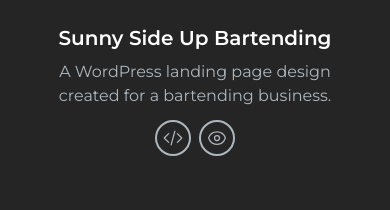
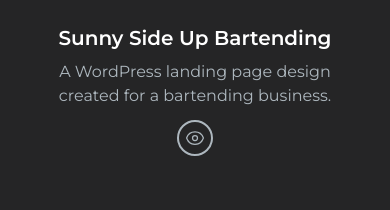
Before and after one commit to mirimar8/portfolio, a Next.js app: page / in a window 390 px wide. Shown: the part 3160-3370 px from the top of the page. Built offline with nearby package versions, Linux system fonts and the light colour scheme.

Commit message:
Add conditional rendering on mobile view for the projects card icons

```diff
--- a/app/components/ProjectCard.jsx
+++ b/app/components/ProjectCard.jsx
@@ -46,7 +46,7 @@
         <div
           className="md:hidden w-full h-full flex justify-center md:justify-start"
         >
-          <Link
+          { isVisibleGitUrl && <Link
             href={gitUrl}
             className="h-9 w-9 mr-2 border-2 relative rounded-full border-[#ADB7BE]"
           >
@@ -55,7 +55,8 @@
             transform -translate-x-1/2 -translate-y-1/2"
             />
           </Link>
-          <Link
+          }
+          { isVisiblePreviewUrl &&<Link
             href={previewUrl}
             className="h-9 w-9 border-2 relative rounded-full border-[#ADB7BE]"
           >
@@ -64,6 +65,7 @@
             transform -translate-x-1/2 -translate-y-1/2"
             />
           </Link>
+          }
         </div>
       </div>
     </div>
```
